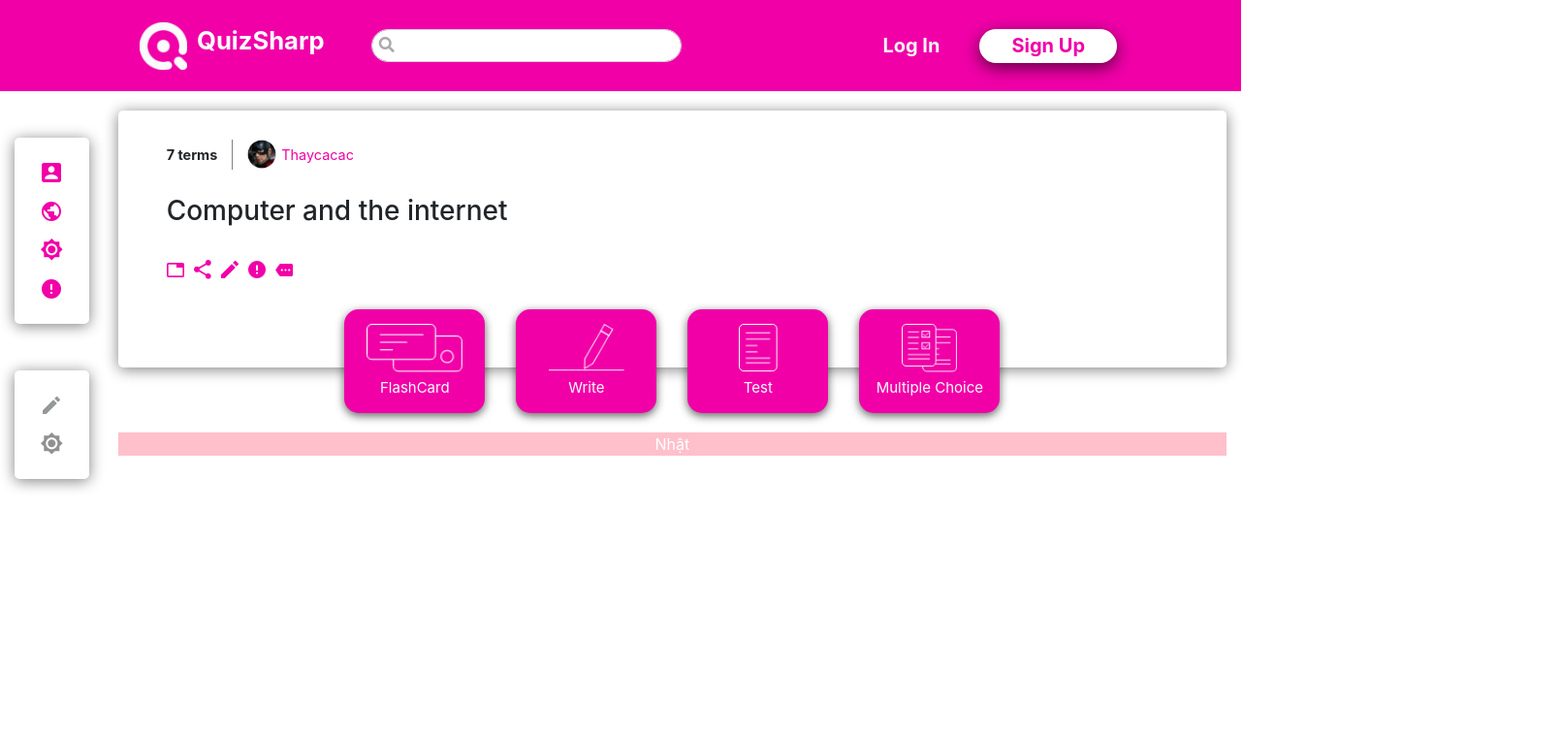
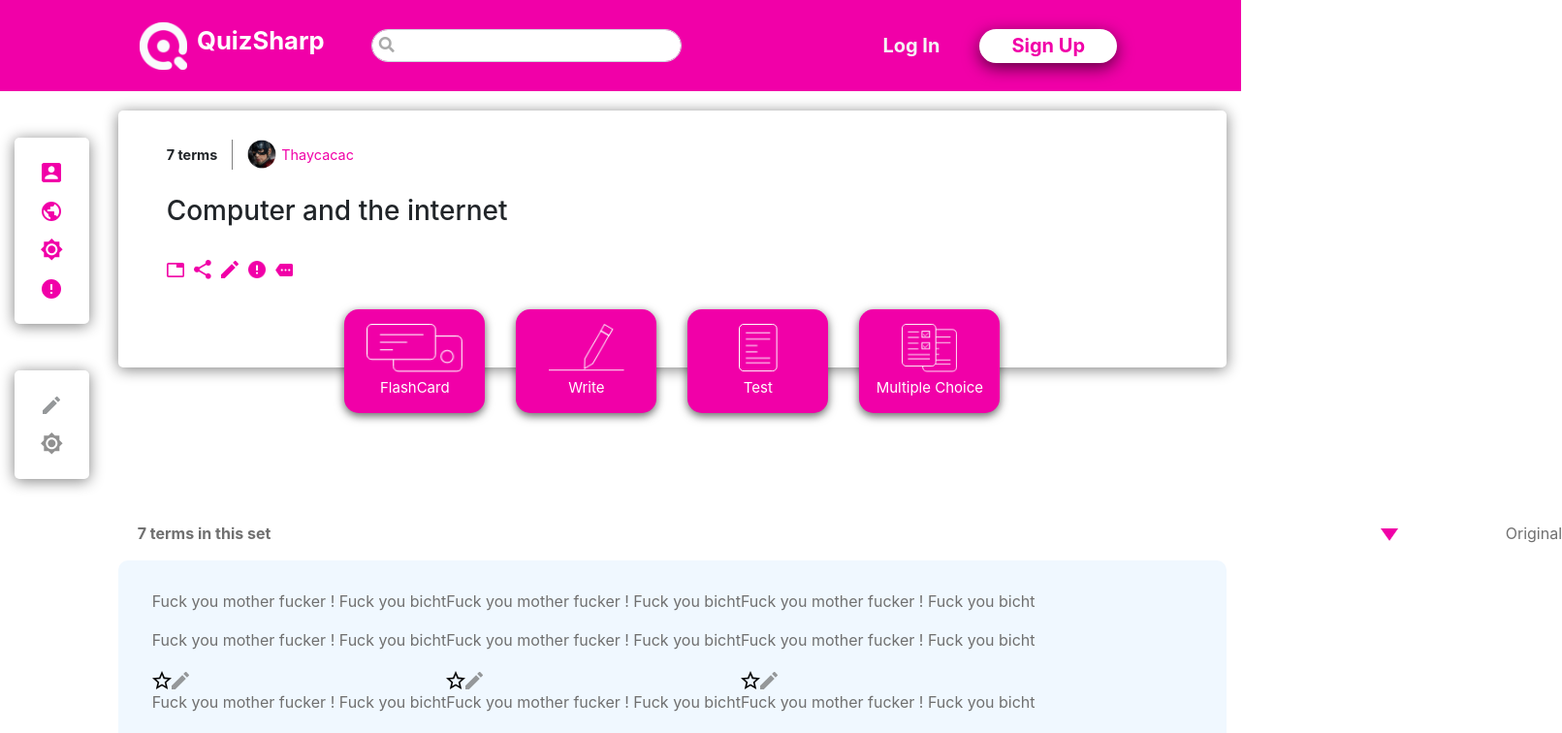
Before and after one commit to Sharp-Team/quiz-sharp, a React (Create React App) app in the folder frontend/: page /quiz in a window 1280 px wide. Shown: the top 756 px of the page at 97% size, 1611 px wide, since content can reach past the window. Built offline with nearby package versions, Linux system fonts and the light colour scheme.

Commit message:
:zap: [Add] list quiz in QuizPage

```diff
--- a/frontend/src/images/index.tsx
+++ b/frontend/src/images/index.tsx
@@ -34,6 +34,10 @@ export { default as IconTest } from './icon/test.png'
 
 export { default as IconCard } from './icon/card.png'
 
+export { default as Triangle } from './icon/Triangle.png'
+
+export { default as Star } from './icon/star.png'
+
 export { default as IconMultipleChoice } from './icon/multiplechoice.png'
 
 export { default as Avatar } from './avatar.png'
--- a/frontend/src/page/QuizPage/content.tsx
+++ b/frontend/src/page/QuizPage/content.tsx
@@ -1,6 +1,7 @@
 import React from 'react'
 import styled from 'styled-components'
 import { Link } from 'react-router-dom'
+import * as listQuiz from '../../utils/quiz'
 import {
   IconShare,
   IconEdit,
@@ -12,7 +13,13 @@ import {
   IconTest,
   IconWrite,
   IconCard,
+  IconPlus,
+  Triangle,
+  Star,
+  IconEditGray,
 } from '../../images'
+
+const quizs = listQuiz.cards
 
 const WrapContent = styled.div`
   .wrap-box {
@@ -91,13 +98,47 @@ const WrapFeature = styled.div`
     }
   }
 `
+const WrapTerm = styled.div`
+  .wrap-text {
+    color: #707070;
+    margin-top: 7rem;
+    .text-term {
+      font-weight: bold;
+      padding-left: 20px;
+    }
+    .original {
+      padding-left: 1040px;
+    }
+    .icon-triangle {
+      padding-left: 520px;
+    }
+  }
+`
 
 const WrapListTerm = styled.div`
-  .content {
-    background-color: pink;
-    color: white;
-    text-align: center;
-    margin-top: 20px;
+  .wrap-box {
+    border-radius: 10px;
+    padding: 30px 50px;
+    background-color: aliceblue;
+    color: #707070;
+
+    .wrap-header {
+      display: flex;
+      .quiz {
+        font-size: 0.9rem;
+        border-right: 1px solid gray;
+        border-bottom: 1px solid gray;
+        margin-right: 15px;
+        padding-right: 15px;
+        margin-bottom: 0;
+        line-height: 31px;
+        height: 31px;
+      }
+      .wrap-icon {
+        .my-icon {
+        }
+      }
+    }
   }
 `
 
@@ -163,8 +204,45 @@ function Content() {
         </div>
       </WrapFeature>
 
+      <WrapTerm>
+        <div className="row wrap-text">
+          <div className="col-sm-4">
+            <p className="text-term">7 terms in this set</p>
+          </div>
+          <div className="col-sm-4">
+            <p className="original">Original</p>
+          </div>
+          <div className="col-sm-4">
+            <img className="icon-triangle" src={Triangle} alt="icon" />
+          </div>
+        </div>
+      </WrapTerm>
+
       <WrapListTerm>
-        <p className="content">Nhật</p>
+        <div className="wrap-box">
+          <div className="wrap-header row">
+            {quizs.map(quiz => (
+              <div>
+                <div className="text-term">
+                  <p>{quiz.term}</p>
+                </div>
+                <div className="text-definition">
+                  <p>{quiz.definition}</p>
+                </div>
+                <div className="wrap-icon">
+                  <img src={Star} className="my-icon" />
+                  <Link to="#">
+                    <img
+                      src={IconEditGray}
+                      alt="icon edit"
+                      className="my-icon"
+                    />
+                  </Link>
+                </div>
+              </div>
+            ))}
+          </div>
+        </div>
       </WrapListTerm>
     </div>
   )
--- /dev/null
+++ b/frontend/src/utils/quiz.ts
@@ -0,0 +1,47 @@
+export var cards = [
+  {
+    id: 0,
+    term: 'Fuck you mother fucker ! Fuck you bicht',
+    definition: 'Fuck you mother fucker ! Fuck you bicht',
+  },
+  {
+    id: 1,
+    term: 'Fuck you mother fucker ! Fuck you bicht',
+    definition: 'Fuck you mother fucker ! Fuck you bicht',
+  },
+  {
+    id: 1,
+    term: 'Fuck you mother fucker ! Fuck you bicht',
+    definition: 'Fuck you mother fucker ! Fuck you bicht',
+  },
+  {
+    id: 1,
+    term: 'Fuck you mother fucker ! Fuck you bicht',
+    definition: 'Fuck you mother fucker ! Fuck you bicht',
+  },
+  {
+    id: 1,
+    term: 'Fuck you mother fucker ! Fuck you bicht',
+    definition: 'Fuck you mother fucker ! Fuck you bicht',
+  },
+  {
+    id: 1,
+    term: 'Fuck you mother fucker ! Fuck you bicht',
+    definition: 'Fuck you mother fucker ! Fuck you bicht',
+  },
+  {
+    id: 1,
+    term: 'Fuck you mother fucker ! Fuck you bicht',
+    definition: 'Fuck you mother fucker ! Fuck you bicht',
+  },
+  {
+    id: 1,
+    term: 'Fuck you mother fucker ! Fuck you bicht',
+    definition: 'Fuck you mother fucker ! Fuck you bicht',
+  },
+  {
+    id: 1,
+    term: 'Fuck you mother fucker ! Fuck you bicht',
+    definition: 'Fuck you mother fucker ! Fuck you bicht',
+  },
+]
```
Also changed, not shown: frontend/src/images/icon/Triangle.png (added), frontend/src/images/icon/star.png (added).
